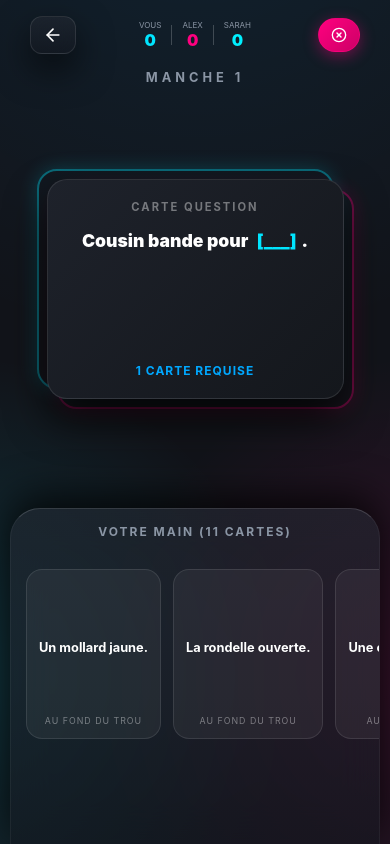
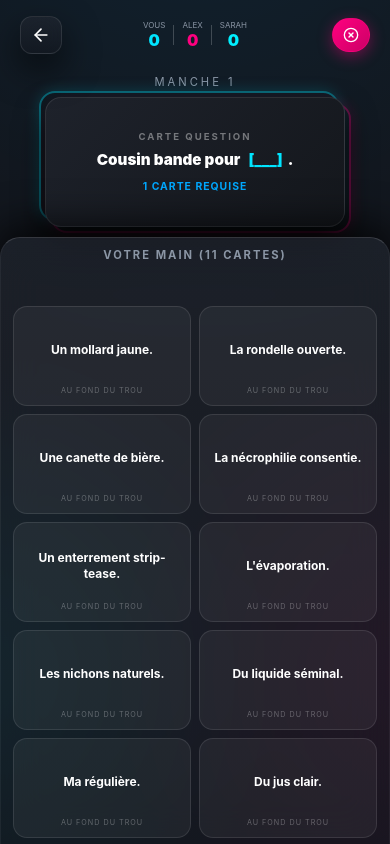
Before and after one commit to AzerfaXx-afk/blanc-manger-coco-remaster, a React (Vite) app: page /game in a window 390 px wide. Built offline with nearby package versions, Linux system fonts and the light colour scheme.

Commit message:
Mobile: 2-column card grid, compact black card, fixed REJOINDRE button, proportional hero card

```diff
--- a/src/App.jsx
+++ b/src/App.jsx
@@ -14,7 +14,7 @@ function App() {
   }, []);
 
   return (
-    <div style={{ minHeight: '100vh', display: 'flex', flexDirection: 'column' }}>
+    <div style={{ height: '100dvh', width: '100vw', position: 'fixed', top: 0, left: 0, overflow: 'hidden', display: 'flex', flexDirection: 'column' }}>
       <Routes>
         <Route path="/" element={<Home />} />
         <Route path="/lobby" element={<Lobby />} />
--- a/src/index.css
+++ b/src/index.css
@@ -126,28 +126,23 @@ body {
 
 @media (max-width: 600px) {
 
-  /* Smaller padding on the main game container */
+  /* Game containers */
   .game-container {
-    padding-left: 10px !important;
-    padding-right: 10px !important;
+    padding: 0 !important;
   }
 
-  /* Shrink the top bar actions and score */
   .top-bar-btn {
-    padding: 8px 12px !important;
+    padding: 8px 10px !important;
   }
 
   .top-bar-btn span {
-    font-size: 0.75rem !important;
     display: none !important;
-    /* Hide text on mobile for "Terminer" to save space */
   }
 
   .top-bar-btn svg {
     margin-right: 0 !important;
   }
 
-  /* Make the scoreboard smaller */
   .score-item span:nth-child(2) {
     font-size: 1rem !important;
   }
@@ -157,103 +152,97 @@ body {
   }
 
   .scoreboard-container {
-    gap: 10px !important;
+    gap: 8px !important;
   }
 
-  /* Shrink the Black Card Playground */
+  /* Black card - compact */
   .black-card-wrapper {
-    min-height: 220px !important;
-    width: 90% !important;
-    max-width: 320px !important;
+    width: 85% !important;
+    max-width: 300px !important;
+    min-height: 130px !important;
     margin: 0 auto !important;
   }
 
   .black-card-inner {
-    padding: 20px 15px !important;
+    padding: 15px 12px !important;
   }
 
   .black-card-text {
-    font-size: 1.1rem !important;
+    font-size: 0.95rem !important;
   }
 
-  /* Shrink the Player Hand (White Cards) */
+  /* White cards - 2 column grid */
   .hand-container {
-    padding: 15px 15px 90px 15px !important;
-    gap: 12px !important;
+    grid-template-columns: 1fr 1fr !important;
+    gap: 8px !important;
+    padding: 6px 12px !important;
   }
 
   .white-card {
-    min-width: 120px !important;
-    height: 170px !important;
-    padding: 12px !important;
+    min-height: 100px !important;
+    padding: 10px !important;
   }
 
   .white-card-text {
-    font-size: 0.8rem !important;
+    font-size: 0.75rem !important;
   }
 
-  /* Bottom Panel Padding */
+  /* Bottom panel */
   .bottom-panel {
-    padding: 15px 0 !important;
-    min-height: auto !important;
+    padding: 10px 0 0 !important;
+    border-radius: 20px 20px 0 0 !important;
   }
 
-  /* End game button overlay */
+  /* Confirm button */
   .confirm-panel {
-    bottom: 15px !important;
+    bottom: 10px !important;
   }
 
   .confirm-btn {
-    padding: 14px 24px !important;
-    font-size: 1rem !important;
-    width: 90% !important;
-    max-width: 300px !important;
+    padding: 12px 24px !important;
+    font-size: 0.9rem !important;
   }
 
   /* --- Home Page --- */
   .home-title {
-    font-size: 1.8rem !important;
+    font-size: 1.6rem !important;
   }
 
   .home-subtitle {
-    font-size: 1.4rem !important;
+    font-size: 1.2rem !important;
   }
 
   .home-desc {
-    font-size: 0.85rem !important;
+    font-size: 0.8rem !important;
   }
 
   .hero-card-container {
-    flex: 0 1 260px !important;
-    width: 200px !important;
-    margin-bottom: 35px !important;
+    width: 160px !important;
+    height: 210px !important;
+    margin-bottom: 15px !important;
   }
 
   .hero-card-text {
-    font-size: 1.6rem !important;
+    font-size: 1.1rem !important;
   }
 
   .hero-card-badge {
-    font-size: 0.75rem !important;
-  }
-
-  .how-it-works-item svg {
-    width: 24px !important;
-    height: 24px !important;
+    font-size: 0.55rem !important;
   }
 
   /* --- Lobby Page --- */
   .lobby-code-title {
-    font-size: 1.5rem !important;
-    gap: 10px !important;
+    font-size: 1.3rem !important;
+    gap: 8px !important;
+    flex-wrap: wrap;
   }
 
   .lobby-code-value {
-    font-size: 2rem !important;
+    font-size: 1.8rem !important;
   }
 
   .lobby-bottom-btn {
-    font-size: 1.4rem !important;
-    padding: 18px !important;
+    font-size: 1.2rem !important;
+    padding: 16px !important;
   }
 }
--- a/src/pages/Game.jsx
+++ b/src/pages/Game.jsx
@@ -307,79 +307,79 @@ const Game = () => {
 
             {/* Middle Section: Playground */}
             <div style={{
-                flex: 1,
+                flexShrink: 0,
                 display: 'flex',
                 flexDirection: 'column',
                 alignItems: 'center',
                 justifyContent: 'center',
-                padding: '10px 20px',
+                padding: '5px 15px 10px',
                 position: 'relative'
             }}>
 
                 {phase !== PHASES.END_GAME && (
-                    <h3 style={{
-                        position: 'absolute', top: '0px',
-                        fontSize: '0.8rem', letterSpacing: '4px', color: 'var(--text-muted)', textTransform: 'uppercase'
+                    <div style={{
+                        fontSize: '0.7rem', letterSpacing: '3px', color: 'var(--text-muted)', textTransform: 'uppercase',
+                        marginBottom: '8px'
                     }}>
                         Manche {round}
-                    </h3>
+                    </div>
                 )}
 
-                {/* Black Card (Always visible, changes content based on phase) */}
+                {/* Black Card (Compact for mobile) */}
                 <motion.div
                     className="black-card-wrapper"
                     layout
-                    initial={{ y: -50, opacity: 0 }}
+                    initial={{ y: -30, opacity: 0 }}
                     animate={{ y: 0, opacity: 1 }}
-                    style={{ position: 'relative', width: '100%', maxWidth: '340px', minHeight: '260px', zIndex: 5 }}
+                    style={{ position: 'relative', width: '85%', maxWidth: '340px', minHeight: '150px', zIndex: 5 }}
                 >
                     <div style={{
-                        position: 'absolute', top: '10px', left: '10px', width: '100%', height: '100%',
-                        borderRadius: '20px', border: '2px solid rgba(255, 0, 127, 0.4)',
-                        boxShadow: '0 0 20px rgba(255, 0, 127, 0.2)', zIndex: 0
+                        position: 'absolute', top: '6px', left: '6px', width: '100%', height: '100%',
+                        borderRadius: '16px', border: '2px solid rgba(255, 0, 127, 0.4)',
+                        boxShadow: '0 0 15px rgba(255, 0, 127, 0.2)', zIndex: 0
                     }} />
                     <div style={{
-                        position: 'absolute', top: '-10px', left: '-10px', width: '100%', height: '100%',
-                        borderRadius: '20px', border: '2px solid rgba(0, 229, 255, 0.4)',
-                        boxShadow: '0 0 20px rgba(0, 229, 255, 0.2)', zIndex: 1
+                        position: 'absolute', top: '-6px', left: '-6px', width: '100%', height: '100%',
+                        borderRadius: '16px', border: '2px solid rgba(0, 229, 255, 0.4)',
+                        boxShadow: '0 0 15px rgba(0, 229, 255, 0.2)', zIndex: 1
                     }} />
 
                     <div className="black-card-inner" style={{
                         position: 'absolute', top: 0, left: 0, width: '100%', height: '100%',
-                        padding: '30px 20px', borderRadius: '20px',
+                        padding: '20px 15px', borderRadius: '16px',
                         background: 'linear-gradient(135deg, rgba(30,34,43,1) 0%, rgba(20,23,28,1) 100%)',
-                        boxShadow: '0 20px 40px rgba(0,0,0,0.8)',
+                        boxShadow: '0 15px 30px rgba(0,0,0,0.8)',
                         display: 'flex', flexDirection: 'column', justifyContent: 'center', alignItems: 'center',
                         textAlign: 'center', border: '1px solid rgba(255,255,255,0.1)', zIndex: 2
                     }}>
                         {phase === PHASES.END_GAME ? (
                             <>
-                                <Trophy size={50} color="var(--accent-pink)" style={{ marginBottom: '15px' }} />
-                                <h2 className="black-card-text" style={{ fontSize: '1.5rem', fontWeight: '900', lineHeight: '1.4', color: 'var(--accent-cyan)' }}>
+                                <Trophy size={36} color="var(--accent-pink)" style={{ marginBottom: '10px' }} />
+                                <h2 className="black-card-text" style={{ fontSize: '1.3rem', fontWeight: '900', lineHeight: '1.3', color: 'var(--accent-cyan)' }}>
                                     PARTIE TERMINÉE
                                 </h2>
-                                <div style={{ marginTop: '5px', color: 'var(--text-muted)' }}>Le podium est prêt !</div>
+                                <div style={{ marginTop: '5px', color: 'var(--text-muted)', fontSize: '0.8rem' }}>Le podium est prêt !</div>
                             </>
                         ) : phase === PHASES.REVEAL ? (
                             <>
-                                <Trophy size={40} color="var(--accent-pink)" style={{ marginBottom: '15px' }} />
-                                <h2 className="black-card-text" style={{ fontSize: '1.2rem', fontWeight: '900', lineHeight: '1.4' }}>
+                                <Trophy size={30} color="var(--accent-pink)" style={{ marginBottom: '8px' }} />
+                                <h2 className="black-card-text" style={{ fontSize: '1rem', fontWeight: '900', lineHeight: '1.3' }}>
                                     {renderBlackCardText(submissions.find(s => s.ownerId === winner)?.cards || [])}
                                 </h2>
-                                <div style={{ marginTop: '20px', color: winner === 'me' ? 'var(--accent-cyan)' : 'var(--text-muted)', fontWeight: 'bold' }}>
-                                    {winner === 'me' ? 'VOUS AVEZ GAGNÉ LA MANCHE !' : `${winner.toUpperCase()} REMPORTE LE POINT`}
+                                <div style={{ marginTop: '10px', color: winner === 'me' ? 'var(--accent-cyan)' : 'var(--text-muted)', fontWeight: 'bold', fontSize: '0.8rem' }}>
+                                    {winner === 'me' ? 'VOUS AVEZ GAGNÉ !' : `${winner.toUpperCase()} GAGNE`}
                                 </div>
                             </>
                         ) : (
                             <>
-                                <div style={{ color: 'rgba(255,255,255,0.4)', fontSize: '0.7rem', letterSpacing: '2px', textTransform: 'uppercase', fontWeight: 'bold', marginBottom: '15px' }}>
+                                <div style={{ color: 'rgba(255,255,255,0.4)', fontSize: '0.6rem', letterSpacing: '2px', textTransform: 'uppercase', fontWeight: 'bold', marginBottom: '8px' }}>
                                     {phase === PHASES.VOTING ? 'VOTER POUR LA MEILLEURE' : 'CARTE QUESTION'}
                                 </div>
-                                <h2 className="black-card-text" style={{ fontSize: '1.2rem', fontWeight: '900', lineHeight: '1.4' }}>
+                                <h2 className="black-card-text" style={{ fontSize: '1.05rem', fontWeight: '900', lineHeight: '1.3' }}>
                                     {renderBlackCardText(mySelection)}
                                 </h2>
                                 {(phase === PHASES.PLAYING || phase === PHASES.DEALING) && (
-                                    <div style={{ marginTop: 'auto', paddingTop: '20px', color: 'var(--accent-blue)', fontWeight: 'bold', fontSize: '0.75rem', letterSpacing: '1px' }}>
+                                    <div style={{ marginTop: '10px', color: 'var(--accent-blue)', fontWeight: 'bold', fontSize: '0.65rem', letterSpacing: '1px' }}>
                                         {maxSelections} CARTE{maxSelections > 1 ? 'S' : ''} REQUISE{maxSelections > 1 ? 'S' : ''}
                                     </div>
                                 )}
@@ -395,7 +395,7 @@ const Game = () => {
                             initial={{ opacity: 0, scale: 0.8 }}
                             animate={{ opacity: 1, scale: 1 }}
                             exit={{ opacity: 0 }}
-                            style={{ position: 'absolute', bottom: '20px', fontWeight: 'bold', color: 'var(--accent-cyan)', textAlign: 'center' }}
+                            style={{ marginTop: '10px', fontWeight: 'bold', color: 'var(--accent-cyan)', textAlign: 'center', fontSize: '0.85rem' }}
                         >
                             EN ATTENTE DES AUTRES JOUEURS...
                         </motion.div>
@@ -407,25 +407,33 @@ const Game = () => {
             <div className="glass-panel bottom-panel" style={{
                 position: 'relative',
                 zIndex: 10,
-                padding: '20px 0',
-                borderRadius: '30px 30px 0 0',
+                padding: '12px 0 0',
+                borderRadius: '24px 24px 0 0',
                 borderBottom: 'none',
                 boxShadow: '0 -10px 40px rgba(0,0,0,0.8)',
-                flexShrink: 0,
-                minHeight: '280px',
+                flex: 1,
+                minHeight: 0,
                 width: '100%',
                 display: 'flex',
-                flexDirection: 'column'
+                flexDirection: 'column',
+                overflow: 'hidden'
             }}>
-                <div style={{ textAlign: 'center', color: 'var(--text-muted)', fontSize: '0.75rem', letterSpacing: '2px', fontWeight: 'bold', marginBottom: '15px' }}>
+                <div style={{ textAlign: 'center', color: 'var(--text-muted)', fontSize: '0.7rem', letterSpacing: '2px', fontWeight: 'bold', marginBottom: '8px', flexShrink: 0 }}>
                     {phase === PHASES.VOTING ? 'RÉPONSES ANONYMES' : phase === PHASES.END_GAME ? 'RÉSULTATS FINAUX' : 'VOTRE MAIN (11 CARTES)'}
                 </div>
 
-                {/* Hand View */}
+                {/* Hand View - 2 Column Vertical Grid */}
                 {(phase === PHASES.DEALING || phase === PHASES.PLAYING || phase === PHASES.WAITING) && (
                     <div className="hand-container" style={{
-                        display: 'flex', overflowX: 'auto', gap: '15px', padding: '35px 20px 100px 20px',
-                        scrollSnapType: 'x mandatory', flex: 1, alignItems: 'center', width: '100%'
+                        display: 'grid',
+                        gridTemplateColumns: '1fr 1fr',
+                        gap: '10px',
+                        padding: '8px 15px',
+                        paddingBottom: mySelection.length === maxSelections ? '80px' : '15px',
+                        overflowY: 'auto',
+                        flex: 1,
+                        minHeight: 0,
+                        width: '100%'
                     }}>
                         <AnimatePresence>
                             {hand.map((card, index) => {
@@ -435,40 +443,40 @@ const Game = () => {
                                 return (
                                     <motion.div
                                         key={card.id}
-                                        initial={phase === PHASES.DEALING ? { opacity: 0, y: 50, scale: 0.8 } : { opacity: 1, y: 0, scale: 1 }}
+                                        initial={phase === PHASES.DEALING ? { opacity: 0, y: 30, scale: 0.9 } : { opacity: 1, y: 0, scale: 1 }}
                                         animate={{
                                             opacity: phase === PHASES.WAITING && !isSelected ? 0.3 : 1,
-                                            y: isSelected ? -15 : 0,
-                                            scale: 1
+                                            scale: isSelected ? 1.03 : 1
                                         }}
                                         exit={{ opacity: 0, scale: 0.5 }}
                                         transition={{
-                                            delay: phase === PHASES.DEALING ? index * 0.05 : 0,
+                                            delay: phase === PHASES.DEALING ? index * 0.04 : 0,
                                             type: 'spring', stiffness: 300, damping: 20
                                         }}
                                         onClick={() => toggleSelection(card)}
                                         className="white-card"
                                         style={{
                                             background: isSelected ? 'rgba(255,255,255,0.15)' : 'rgba(255,255,255,0.05)',
-                                            borderRadius: '16px', padding: '15px', minWidth: '130px', height: '190px',
+                                            borderRadius: '14px', padding: '12px',
                                             border: isSelected ? '2px solid var(--accent-pink)' : '1px solid rgba(255,255,255,0.1)',
                                             boxShadow: isSelected ? '0 0 15px rgba(255,0,127,0.4)' : 'none',
                                             cursor: phase === PHASES.PLAYING ? 'pointer' : 'default',
-                                            display: 'flex', flexDirection: 'column', scrollSnapAlign: 'center', flexShrink: 0,
-                                            position: 'relative'
+                                            display: 'flex', flexDirection: 'column',
+                                            position: 'relative',
+                                            minHeight: '110px'
                                         }}
                                     >
-                                        <div className="white-card-text" style={{ flex: 1, fontSize: '0.9rem', fontWeight: '700', lineHeight: '1.3', textAlign: 'center', display: 'flex', alignItems: 'center', justifyContent: 'center' }}>
+                                        <div className="white-card-text" style={{ flex: 1, fontSize: '0.8rem', fontWeight: '700', lineHeight: '1.3', textAlign: 'center', display: 'flex', alignItems: 'center', justifyContent: 'center' }}>
                                             {card.text}
                                         </div>
-                                        <div style={{ fontSize: '0.55rem', color: 'rgba(255,255,255,0.4)', textTransform: 'uppercase', letterSpacing: '1px', marginTop: 'auto', textAlign: 'center' }}>
+                                        <div style={{ fontSize: '0.45rem', color: 'rgba(255,255,255,0.3)', textTransform: 'uppercase', letterSpacing: '1px', marginTop: 'auto', textAlign: 'center', paddingTop: '4px' }}>
                                             Au Fond Du Trou
                                         </div>
                                         {isSelected && (
                                             <div style={{
-                                                position: 'absolute', top: '-10px', right: '-10px', background: 'var(--accent-pink)',
-                                                width: '24px', height: '24px', borderRadius: '50%', display: 'flex', alignItems: 'center', justifyContent: 'center',
-                                                fontWeight: 'bold', fontSize: '0.8rem'
+                                                position: 'absolute', top: '-8px', right: '-8px', background: 'var(--accent-pink)',
+                                                width: '22px', height: '22px', borderRadius: '50%', display: 'flex', alignItems: 'center', justifyContent: 'center',
+                                                fontWeight: 'bold', fontSize: '0.7rem'
                                             }}>
                                                 {selectionIndex + 1}
                                             </div>
@@ -646,16 +654,19 @@ const Game = () => {
                     </div>
                 )}
 
-                {/* Play Button Overlay */}
+                {/* Play Button Overlay - fixed at bottom of panel */}
                 <AnimatePresence>
                     {phase === PHASES.PLAYING && mySelection.length === maxSelections && (
                         <motion.div
                             className="confirm-panel"
-                            initial={{ y: 80, opacity: 0 }}
+                            initial={{ y: 60, opacity: 0 }}
                             animate={{ y: 0, opacity: 1 }}
-                            exit={{ y: 80, opacity: 0 }}
+                            exit={{ y: 60, opacity: 0 }}
                             transition={{ type: 'spring', stiffness: 400, damping: 25 }}
-                            style={{ position: 'absolute', bottom: '15px', left: 0, width: '100%', display: 'flex', justifyContent: 'center', pointerEvents: 'none', zIndex: 20 }}
+                            style={{
+                                position: 'absolute', bottom: '12px', left: 0, width: '100%',
+                                display: 'flex', justifyContent: 'center', pointerEvents: 'none', zIndex: 30
+                            }}
                         >
                             <motion.button
                                 className="confirm-btn"
@@ -663,13 +674,13 @@ const Game = () => {
                                 whileTap={{ scale: 0.95 }}
                                 onClick={() => { playBop(); handleConfirmPlay(); }}
                                 style={{
-                                    pointerEvents: 'auto', padding: '16px 30px', borderRadius: '30px', fontSize: '1rem', fontWeight: '900',
+                                    pointerEvents: 'auto', padding: '14px 30px', borderRadius: '30px', fontSize: '1rem', fontWeight: '900',
                                     display: 'flex', alignItems: 'center', gap: '10px', cursor: 'pointer', textTransform: 'uppercase',
                                     background: 'linear-gradient(135deg, var(--accent-cyan) 0%, rgba(0, 168, 255, 0.8) 100%)',
-                                    color: '#fff', border: 'none', boxShadow: '0 10px 25px rgba(0, 229, 255, 0.4)'
+                                    color: '#fff', border: 'none', boxShadow: '0 8px 25px rgba(0, 229, 255, 0.5)'
                                 }}
                             >
-                                CONFIRMER <Check size={20} />
+                                CONFIRMER <Check size={18} />
                             </motion.button>
                         </motion.div>
                     )}
```
Also changed, not shown: src/pages/Home.jsx (+23 -21 lines).
